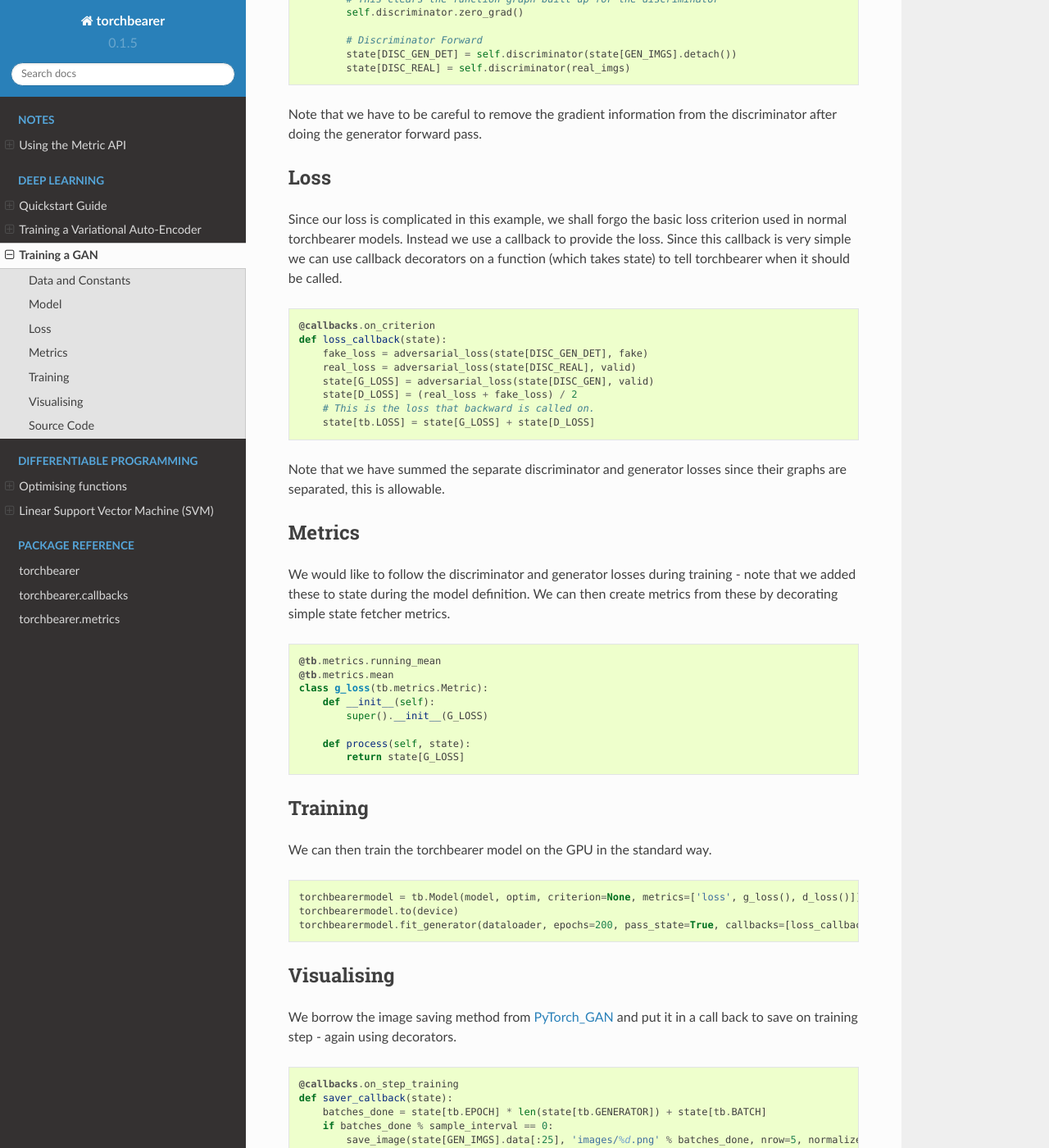
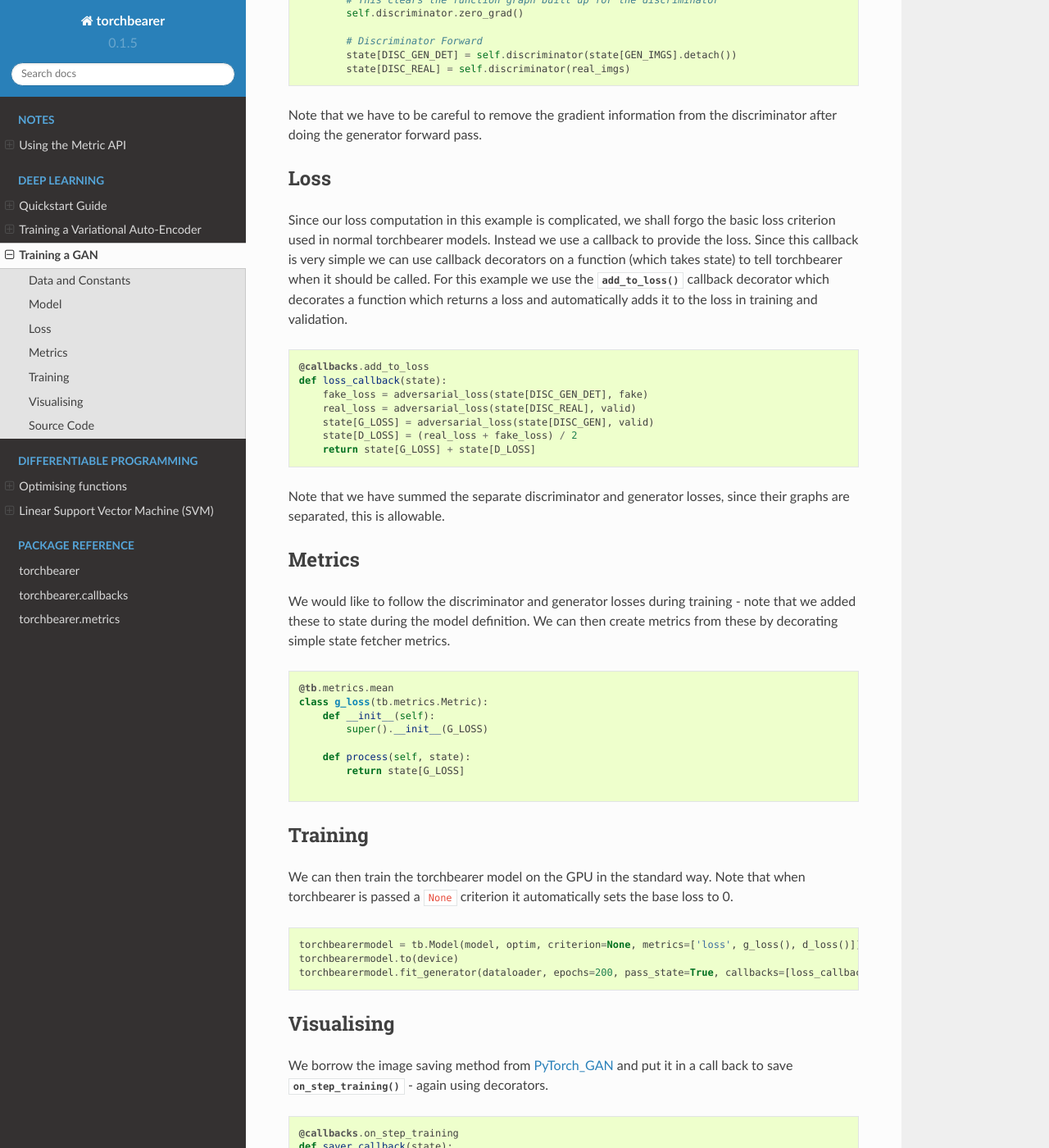
Before and after one commit to pytorchbearer/torchbearer, a Sphinx documentation site: the page built from docs/examples/gan.rst, in a window 1280 px wide and 1400 px high, scrolled down 1385 px. Shown: the whole window at 82% size. Built offline with Sphinx 7.4.7 and the Read the Docs theme 2.0.0, drawn with Linux system fonts in a browser that asks for light colours; some of the changed text lies outside the part shown.

Commit message:
Update gan example with add to loss

```diff
--- a/docs/_static/examples/gan.py
+++ b/docs/_static/examples/gan.py
@@ -102,14 +102,13 @@
         state[DISC_REAL] = self.discriminator(real_imgs)
 
 
-@callbacks.on_criterion
+@callbacks.add_to_loss
 def loss_callback(state):
     fake_loss = adversarial_loss(state[DISC_GEN_DET], fake)
     real_loss = adversarial_loss(state[DISC_REAL], valid)
     state[G_LOSS] = adversarial_loss(state[DISC_GEN], valid)
     state[D_LOSS] = (real_loss + fake_loss) / 2
-    # This is the loss that backward is called on.
-    state[tb.LOSS] = state[G_LOSS] + state[D_LOSS]
+    return state[G_LOSS] + state[D_LOSS]
 
 
 @callbacks.on_step_training
--- a/docs/examples/gan.rst
+++ b/docs/examples/gan.rst
@@ -42,14 +42,16 @@
 Loss
 ^^^^^^^^^^^^^^^^^^^^^^^^^^^^^^^^^^^^
 
-Since our loss is complicated in this example, we shall forgo the basic loss criterion used in normal torchbearer models.
-Instead we use a callback to provide the loss. Since this callback is very simple we can use callback decorators on a function (which takes state) to tell torchbearer when it should be called.
+Since our loss computation in this example is complicated, we shall forgo the basic loss criterion used in normal torchbearer models.
+Instead we use a callback to provide the loss.
+Since this callback is very simple we can use callback decorators on a function (which takes state) to tell torchbearer when it should be called.
+For this example we use the :func:`.add_to_loss` callback decorator which decorates a function which returns a loss and automatically adds it to the loss in training and validation.
 
 .. literalinclude:: /_static/examples/gan.py
    :language: python
-   :lines: 105-112
+   :lines: 105-111
 
-Note that we have summed the separate discriminator and generator losses since their graphs are separated, this is allowable.
+Note that we have summed the separate discriminator and generator losses, since their graphs are separated, this is allowable.
 
 Metrics
 ^^^^^^^^^^^^^^^^^^^^^^^^^^^^^^^^^^^^
@@ -65,19 +67,20 @@
 ^^^^^^^^^^^^^^^^^^^^^^^^^^^^^^^^^^^^
 
 We can then train the torchbearer model on the GPU in the standard way.
+Note that when torchbearer is passed a ``None`` criterion it automatically sets the base loss to 0.
 
 .. literalinclude:: /_static/examples/gan.py
    :language: python
-   :lines: 159-161
+   :lines: 158-160
 
 Visualising
 ^^^^^^^^^^^^^^^^^^^^^^^^^^^^^^^^^^^^
 
-We borrow the image saving method from PyTorch_GAN_ and put it in a call back to save on training step - again using decorators.
+We borrow the image saving method from PyTorch_GAN_ and put it in a call back to save :func:`~torchbearer.callbacks.decorators.on_step_training` - again using decorators.
 
 .. literalinclude:: /_static/examples/gan.py
    :language: python
-   :lines: 115-119
+   :lines: 114-118
 
 Here is a Gif created from the saved images.
 
```
Also changed, not shown: other parts of docs/examples/gan.rst (+2 -2 lines), 2 other files.
